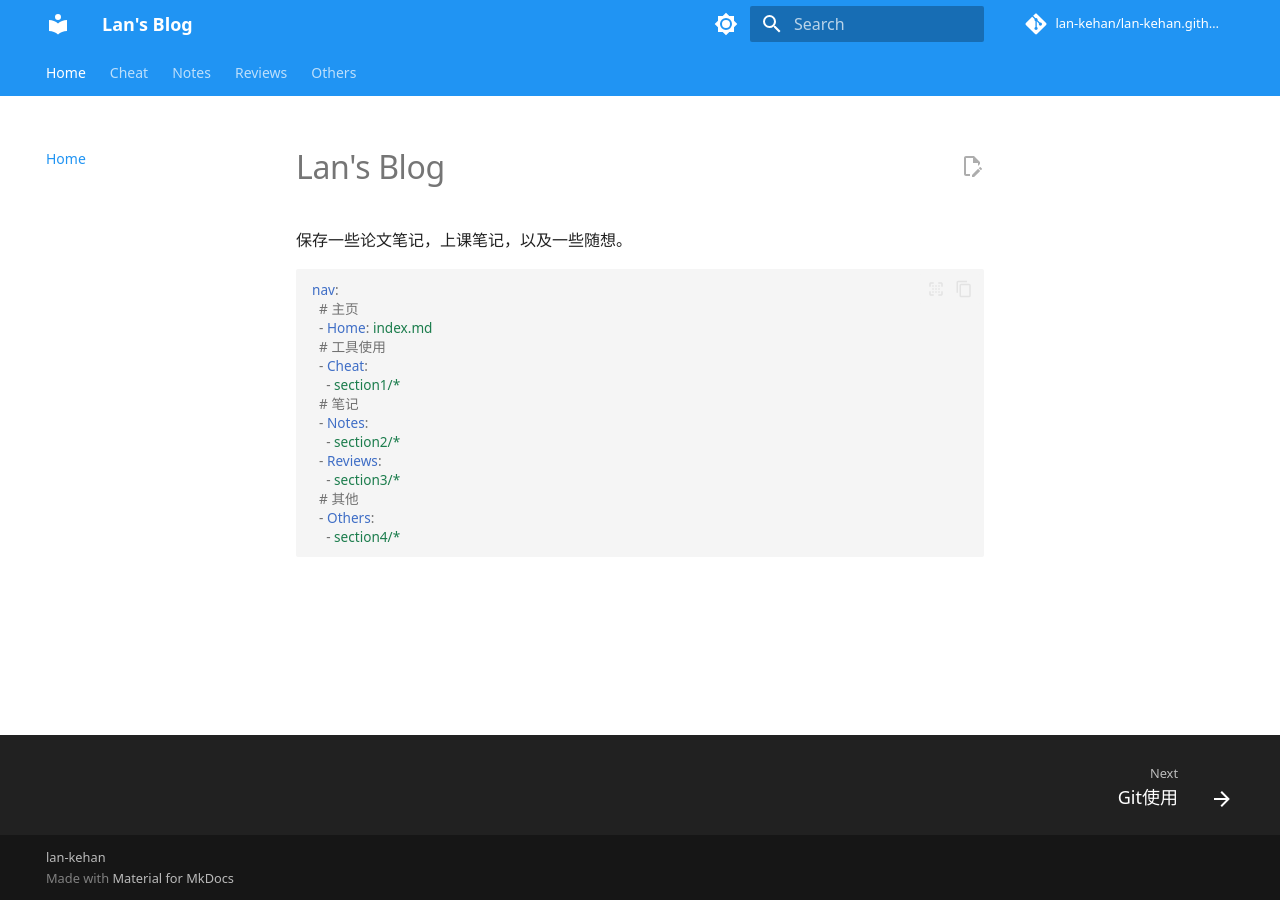
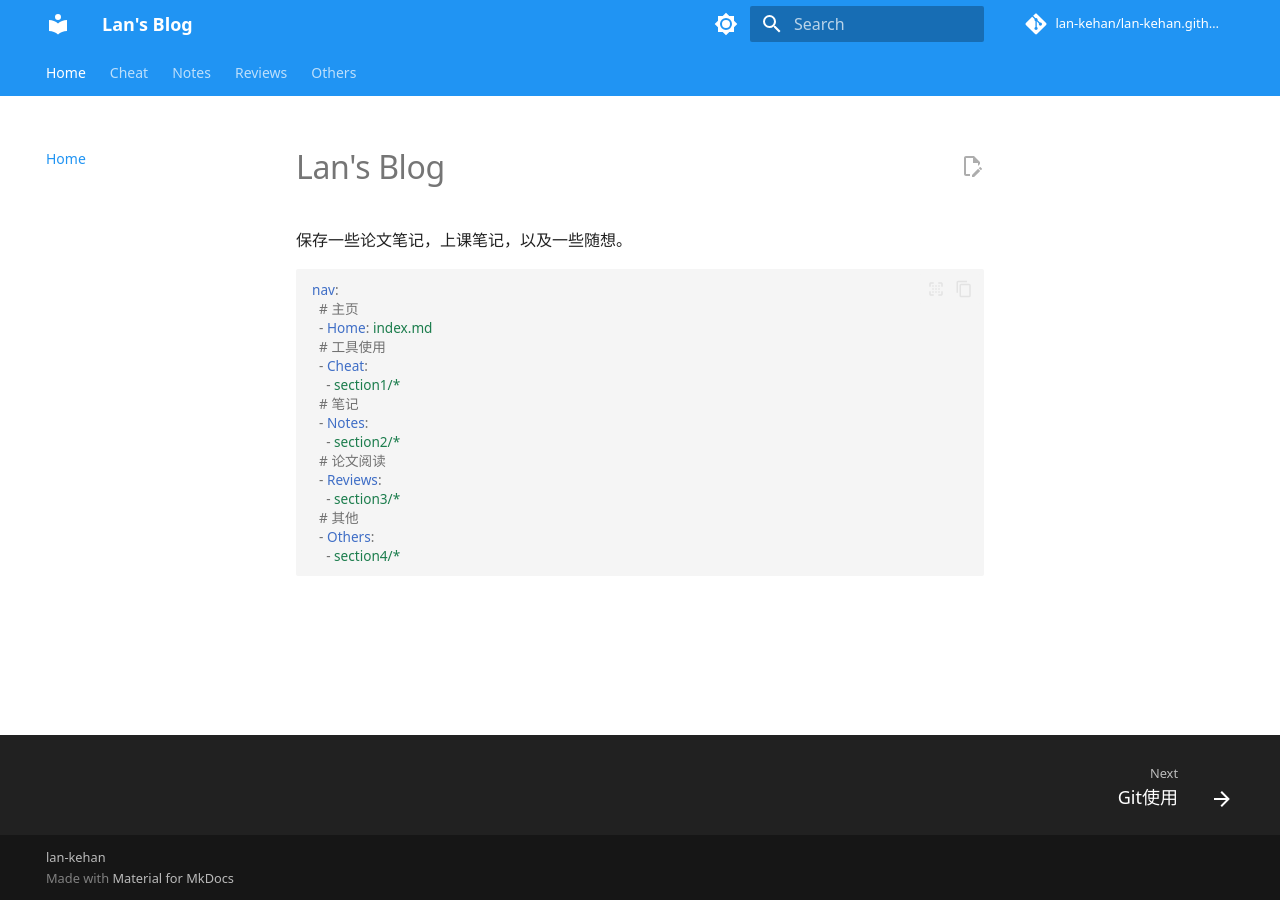
Before and after one commit to lan-kehan/lan-kehan.github.io, an MkDocs documentation site: the page built from docs/index.md, in a window 1280 px wide. Built offline with MkDocs 1.6.1 and Material for MkDocs 9.7.7, drawn with Linux system fonts in a browser that asks for light colours; some web fonts are replaced; comment, search, counter and statistics services are not loaded.

Commit message:
adding notes

```diff
--- a/docs/index.md
+++ b/docs/index.md
@@ -12,6 +12,7 @@ nav:
   # 笔记
   - Notes:
     - section2/*
+  # 论文阅读
   - Reviews:
     - section3/*
   # 其他
```
